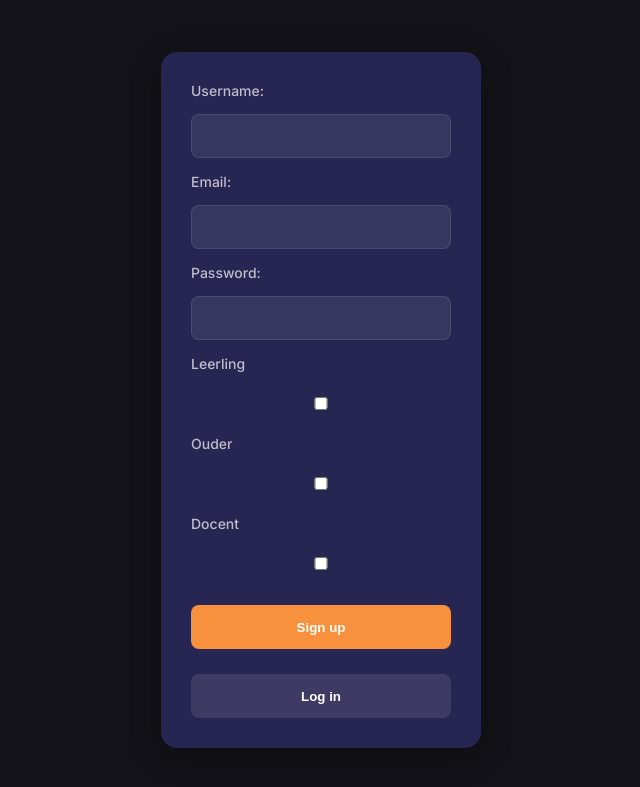
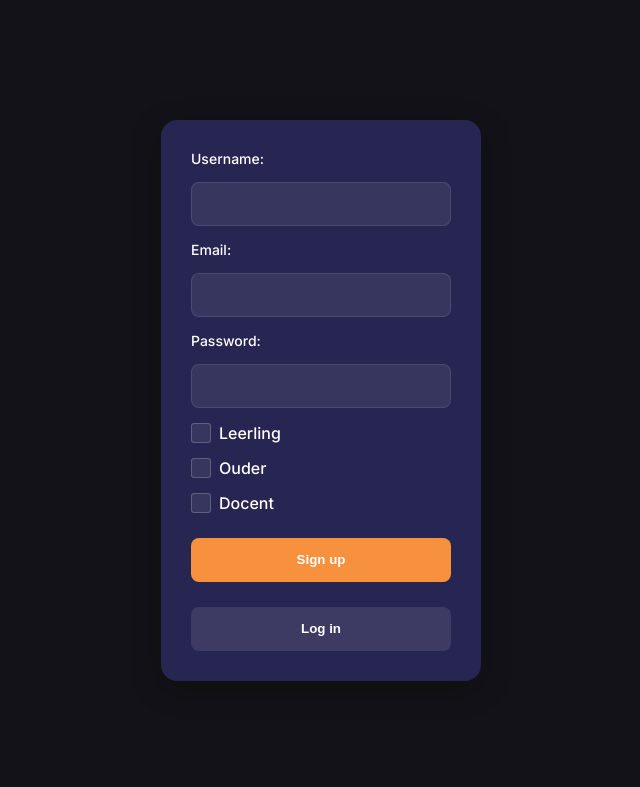
Before and after one commit to 410000849/Rekenapplicatie-2025, a PHP site: page / in a window 1280 px wide. Shown: the top 787 px of the page, without its empty margins (319-959 px from the left). Run offline with PHP 8.4, Linux system fonts and the light colour scheme.

Commit message:
CSS singup

```diff
--- a/public/front-end/routing/main/sign-up/index.css
+++ b/public/front-end/routing/main/sign-up/index.css
@@ -44,7 +44,7 @@ main {
 
 #signup-form span {
   font-size: 14px;
-  color: rgba(255, 255, 255, 0.7);
+  color: white;
 }
 
 #signup-form input {
@@ -65,10 +65,56 @@ main {
   box-shadow: 0 0 0 2px rgba(247, 145, 61, 0.2);
 }
 
+/* Custom checkbox styling */
 #signup-form input[type="checkbox"] {
-  width: auto;
-  height: auto;
-  margin: 10px 0;
+  position: absolute;
+  opacity: 0;
+  width: 0;
+  height: 0;
+}
+
+/* Custom checkbox */
+#signup-form input[type="checkbox"] + label {
+  position: relative;
+  padding-left: 28px;
+  cursor: pointer;
+  display: inline-block;
+  color: white;
+  line-height: 20px;
+}
+
+#signup-form input[type="checkbox"] + label:before {
+  content: '';
+  position: absolute;
+  left: 0;
+  top: 0;
+  width: 18px;
+  height: 18px;
+  border: 1px solid rgba(255, 255, 255, 0.2);
+  background: rgba(255, 255, 255, 0.08);
+  border-radius: 3px;
+  transition: all 0.2s ease;
+}
+
+#signup-form input[type="checkbox"]:checked + label:before {
+  background: var(--orange);
+  border-color: var(--orange);
+}
+
+#signup-form input[type="checkbox"]:checked + label:after {
+  content: '';
+  position: absolute;
+  left: 6px;
+  top: 3px;
+  width: 6px;
+  height: 10px;
+  border: solid white;
+  border-width: 0 2px 2px 0;
+  transform: rotate(45deg);
+}
+
+#signup-form input[type="checkbox"]:focus + label:before {
+  box-shadow: 0 0 0 2px rgba(247, 145, 61, 0.3);
 }
 
 #signup-form button {
--- a/public/front-end/routing/main/sign-up/index.html
+++ b/public/front-end/routing/main/sign-up/index.html
@@ -5,9 +5,9 @@
         <span>Username: </span><input id="username" type="text">
         <span>Email: </span><input id="username" type="email">
         <span>Password: </span><input id="password" type="password">
-        <span>Leerling</span><input id="leerling" type="checkbox">
-        <span>Ouder</span><input id="ouder" type="checkbox">
-        <span>Docent</span><input id="docent" type="checkbox">
+        <input type="checkbox" id="leerling"><label for="leerling">Leerling</label>
+        <input type="checkbox" id="ouder"><label for="ouder">Ouder</label>
+        <input type="checkbox" id="docent"><label for="docent">Docent</label>
         <button type="submit">Sign up</button>
         <button type="button" onclick="document.location = '/log-in'">Log in</button>
     </form>
```
